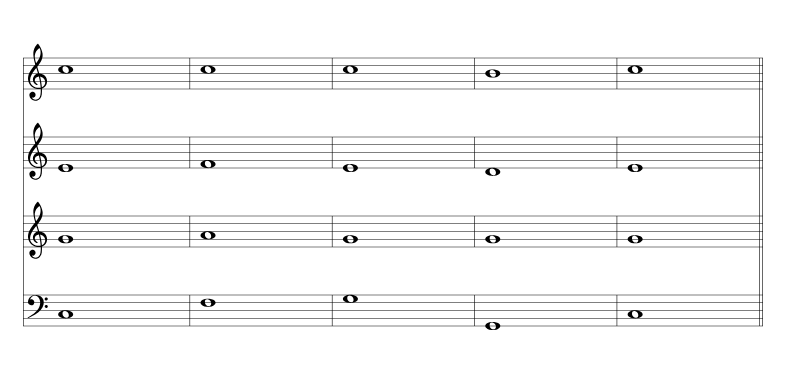
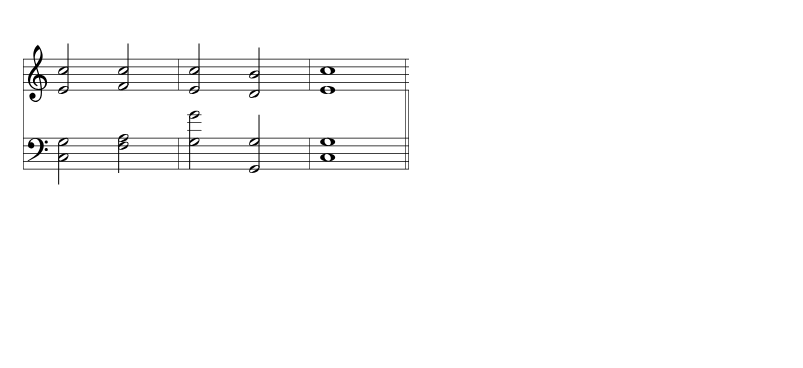
Before and after one commit to much-ocote-n/score_scripting, a plain HTML site: page template_4parts.html in a window 1280 px wide. Shown: the whole page, without its empty margins (0-803 px from the left). Drawn offline with Linux system fonts and the light colour scheme.

Commit message:
2段に変更

```diff
--- a/template_4parts.html
+++ b/template_4parts.html
@@ -10,7 +10,7 @@
 <div id="note"></div>
 <script>
     var abcNotation =
-    "L:1/1 \n V:1 \n K:C \n c | c | c | B | c || \n V:2 \n K:C \n E | F | E | D | E || \n V:3 \n K:C \n G | A | G | G | G || \n V:4 \n K:C bass \n C, | F, | G, | G,,| C, || "
+    "L:1/2 \n V:1 \n K:C \n [Ec][Fc] | [Ec] [DB] | [E2c2]| \n V:2 \n K:C bass \n [C,G,][F,A,] | [G,G][G,,G,]| [C,2G,] ||"
     ABCJS.renderAbc("note",abcNotation);
 </script>
 </body>
```
